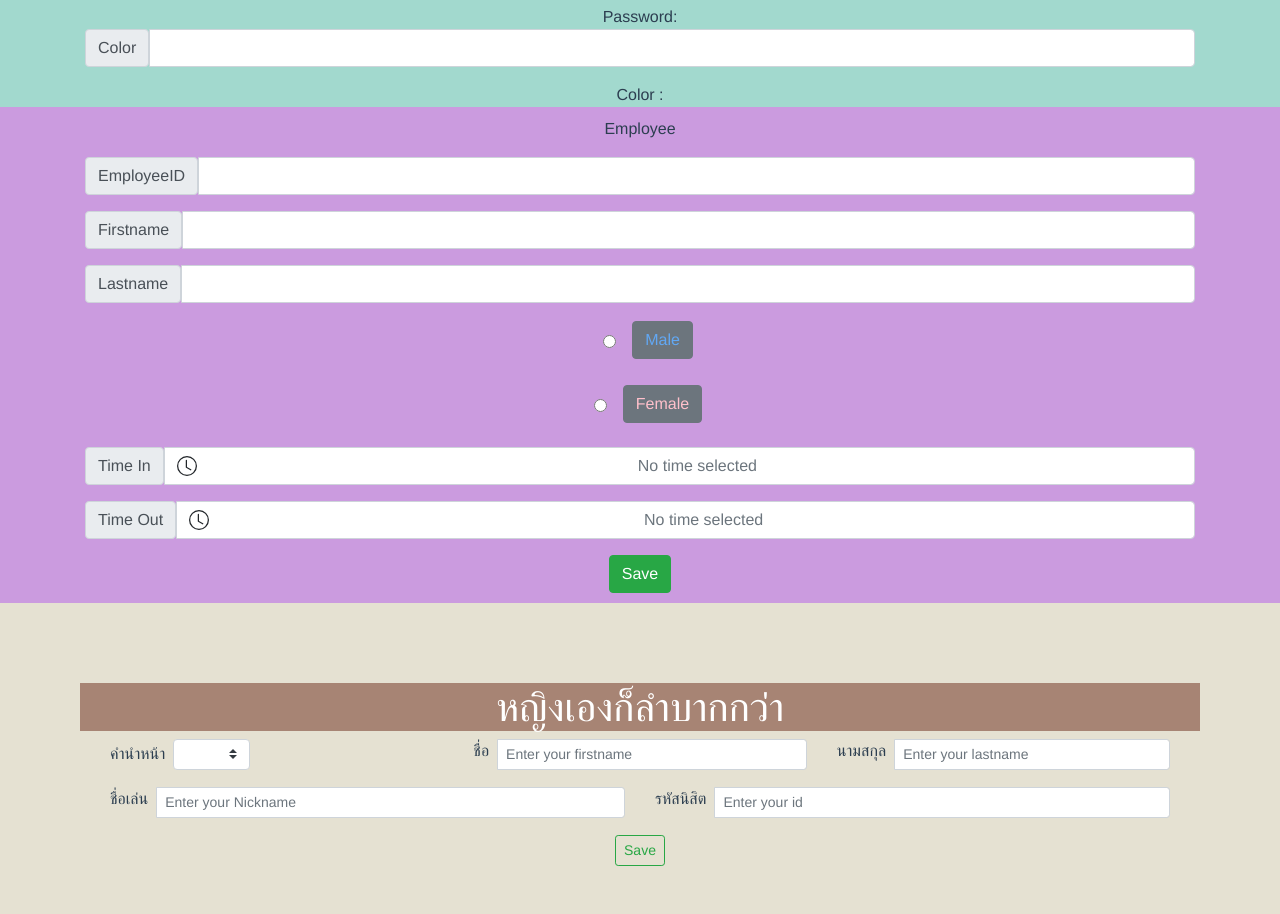
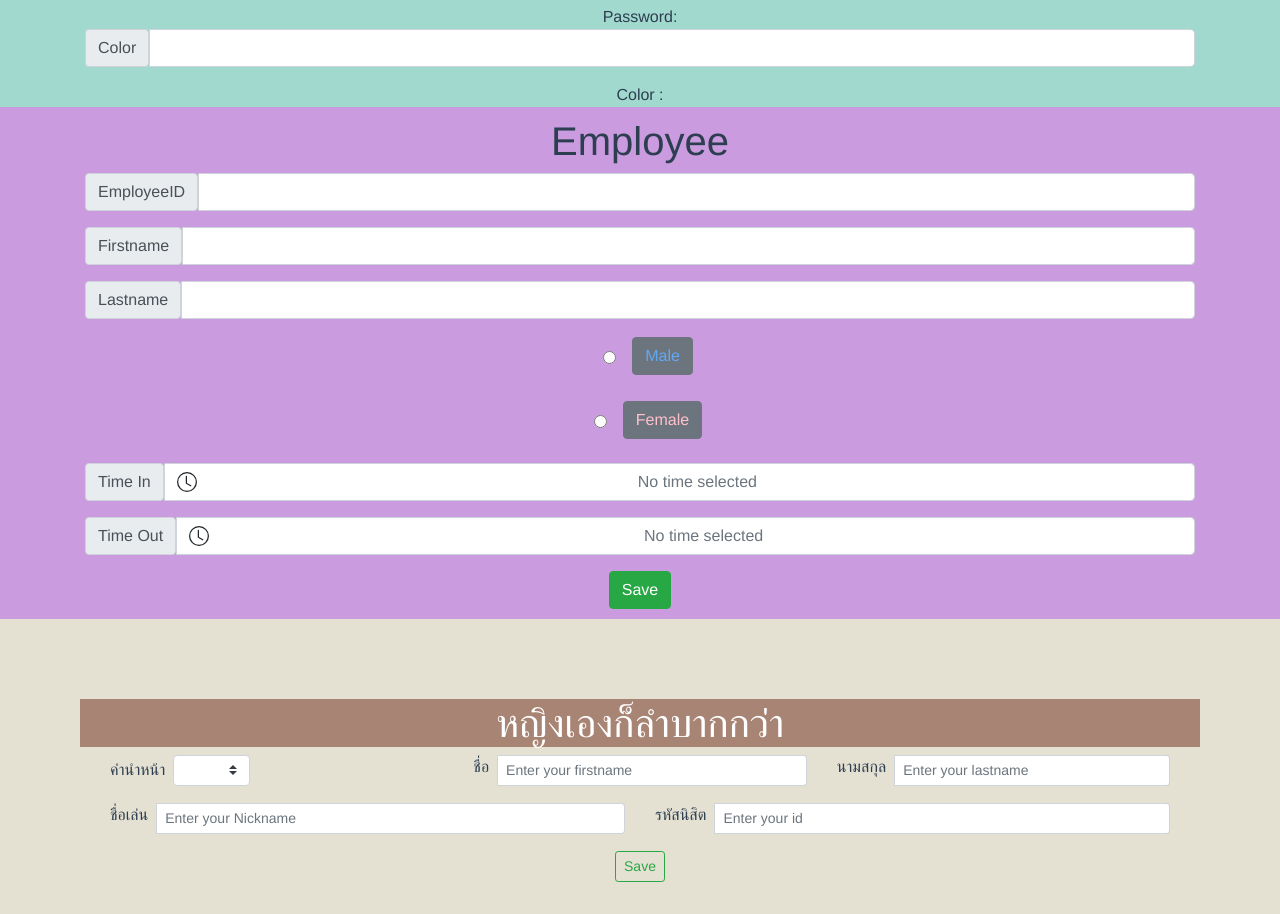
Before and after one commit to panggggg/my-first-vue, a Vue app: page / in a window 1280 px wide. Shown: the part 1386-2300 px from the top of the page. Built offline with nearby package versions, Linux system fonts and the light colour scheme.

Commit message:
Update Employee.vue

```diff
--- a/src/components/Employee.vue
+++ b/src/components/Employee.vue
@@ -1,6 +1,6 @@
 <template>
     <div class="employee">
-        <p>Employee</p>
+        <h1>Employee</h1>
         <div class="container">
             <div class="input-group mb-3">
                 <span class="input-group-text" id="inputGroup-sizing-default">EmployeeID</span>
```
